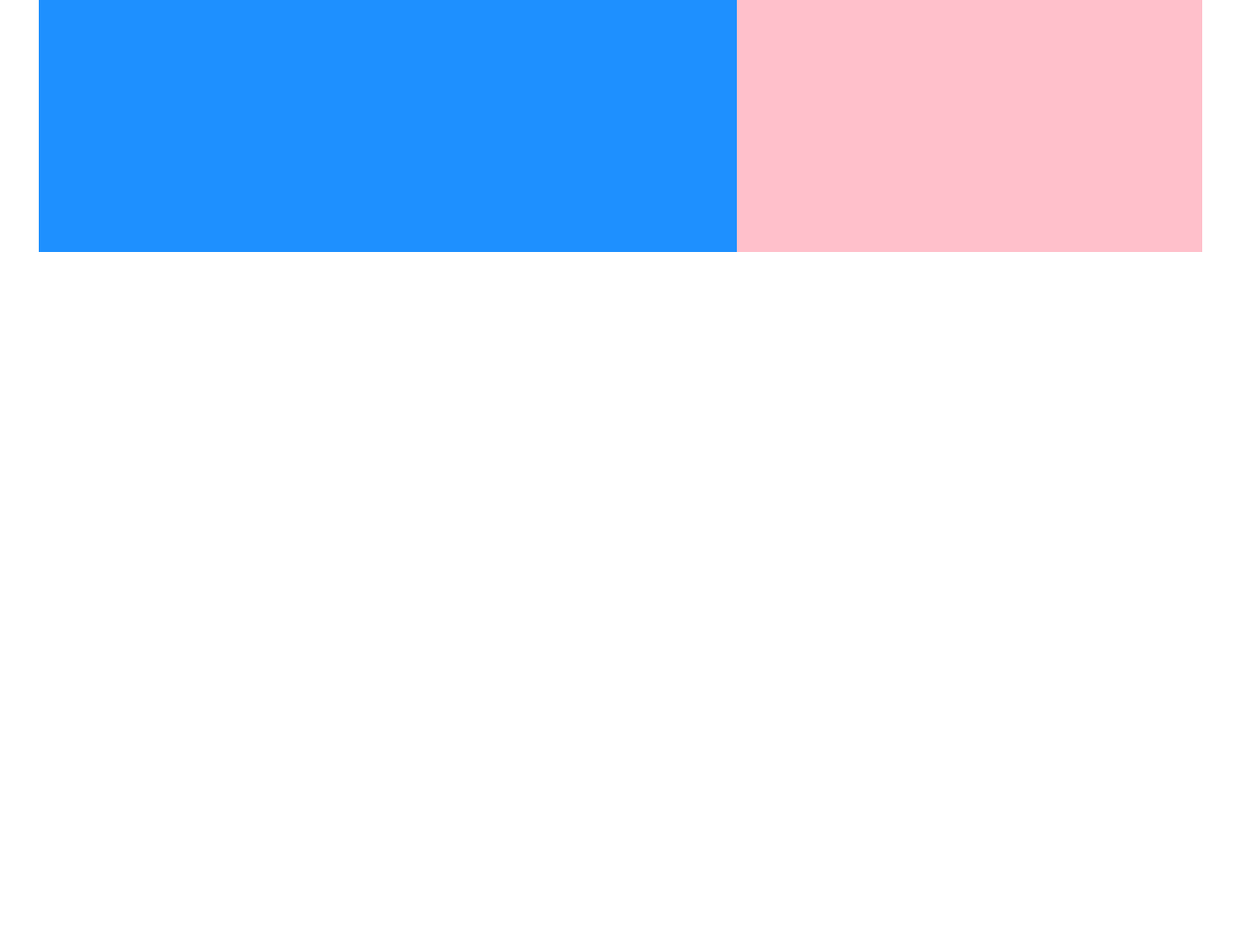
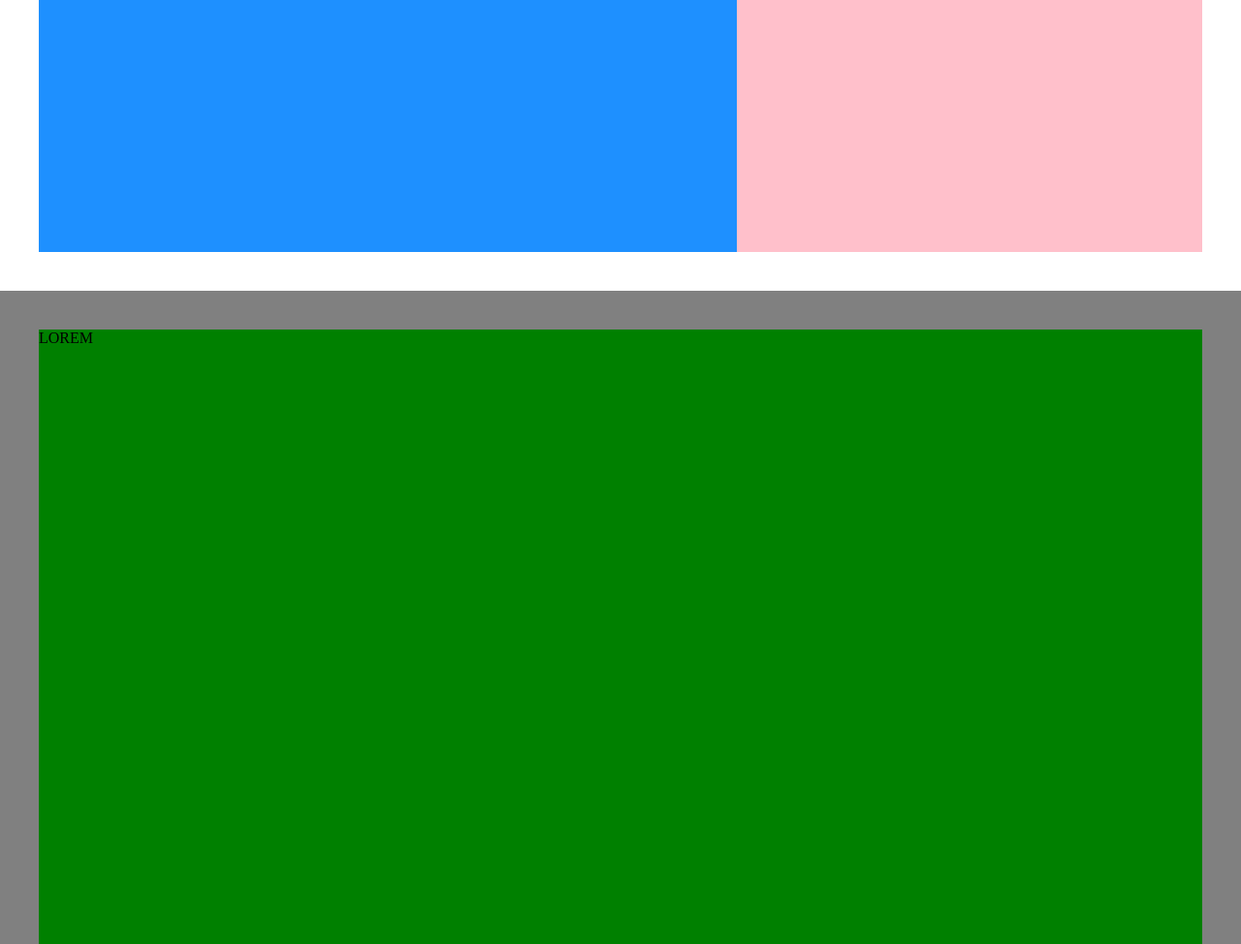
Before and after one commit to SergioMarcoZanin/htmlcss-struttura-discord, a plain HTML site: page index.html in a window 1280 px wide. Shown: the part 2006-2980 px from the top of the page at 97% size. Before the commit the page ends 2306 px from the top, so only its background shows below. Drawn offline with Linux system fonts and the light colour scheme.

Commit message:
inserimento colonna verde

```diff
--- a/css/style.css
+++ b/css/style.css
@@ -30,7 +30,13 @@
 .debug .col-single{
     background-color: #EE82EE;
 }
+.debug .col-bigsingle{
+    background-color: green;
+}
 
+.debug .row-bigsingle{
+    height: 1000px;
+}
 /* COMMON */
 .container{
     max-width: 1200px;
@@ -68,6 +74,10 @@ section:nth-child(2n){
     padding: 40px;
 }
 
+.row-bigsingle{
+    display: flex;
+}
+
 .col-big{
     width: 60%;
 }
@@ -80,3 +90,7 @@ section:nth-child(2n){
     height: 400px;
     width: 900px;
 }
+
+.col-bigsingle{
+    width: 100%;
+}
--- a/index.html
+++ b/index.html
@@ -54,10 +54,14 @@
                 </div>
             </div>
         </section>
+        <section>
+            <div class="container">
+                <div class="row-bigsingle">
+                    <div class="col-bigsingle">LOREM</div>
+                </div>
+            </div>
+        </section>
     </main>
-
-
-
     <footer>
 
     </footer>
```
